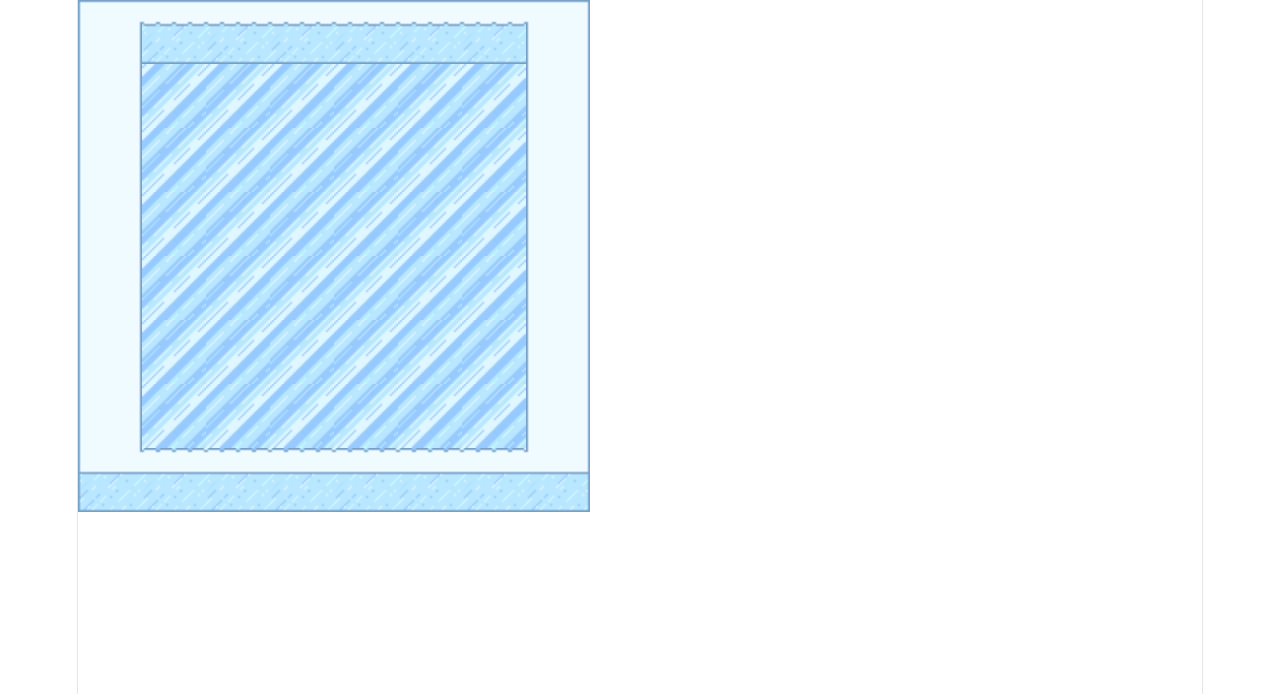
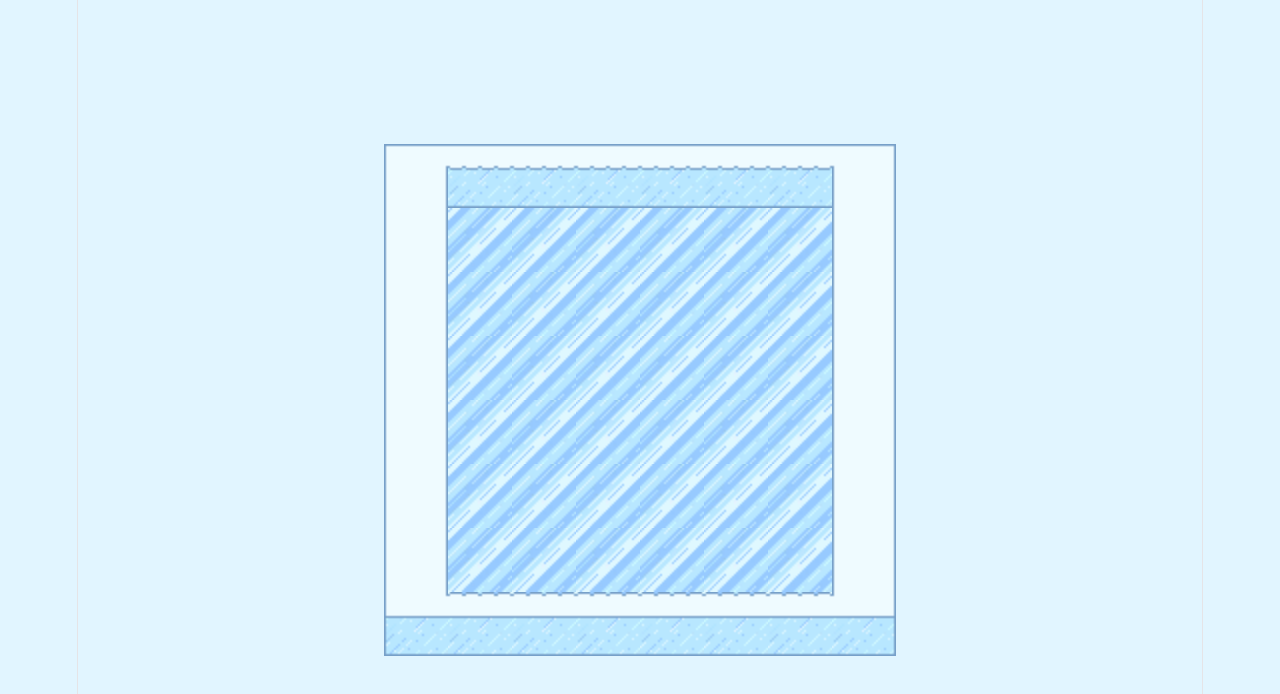
Before and after one commit to camdelCase/ice-game, a React (Vite) app: page / in a window 1280 px wide. Shown: the top 694 px of the page. Built offline with nearby package versions, Linux system fonts and the light colour scheme.

Commit message:
Center game and set bg color

```diff
--- a/src/App.tsx
+++ b/src/App.tsx
@@ -1,4 +1,5 @@
 import { useState } from 'react'
+import './App.css'
 import wallNwImg from './assets/wall-nw.png'
 import wallNeImg from './assets/wall-ne.png'
 import wallSwImg from './assets/wall-sw.png'
--- a/src/index.css
+++ b/src/index.css
@@ -1,7 +1,7 @@
 :root {
   --text: #6b6375;
   --text-h: #08060d;
-  --bg: #fff;
+  --bg: #e1f5ff;
   --border: #e5e4e7;
   --code-bg: #f4f3ec;
   --accent: #aa3bff;
@@ -34,7 +34,7 @@
   :root {
     --text: #9ca3af;
     --text-h: #f3f4f6;
-    --bg: #16171d;
+    --bg: #e1f5ff;
     --border: #2e303a;
     --code-bg: #1f2028;
     --accent: #c084fc;
```
